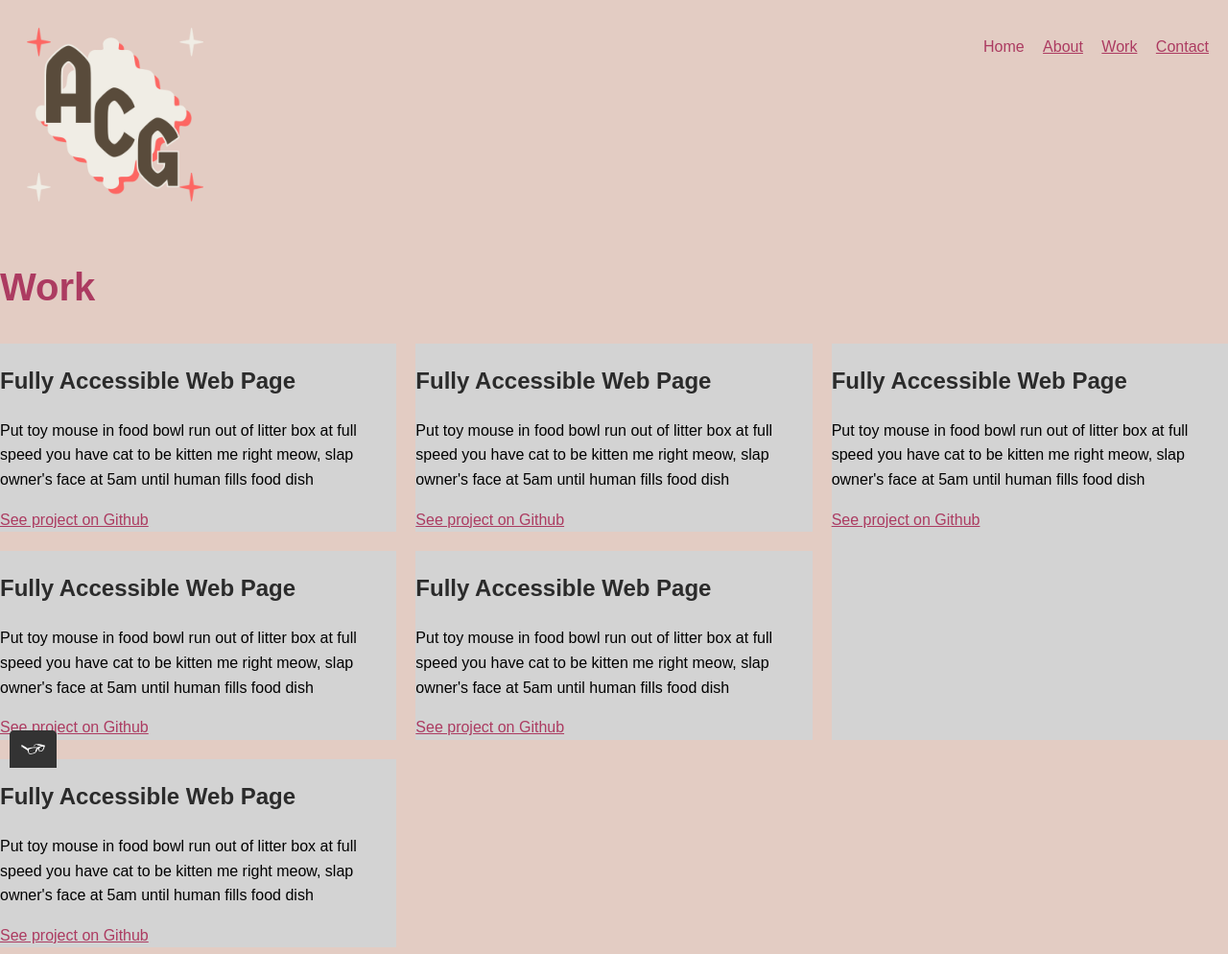
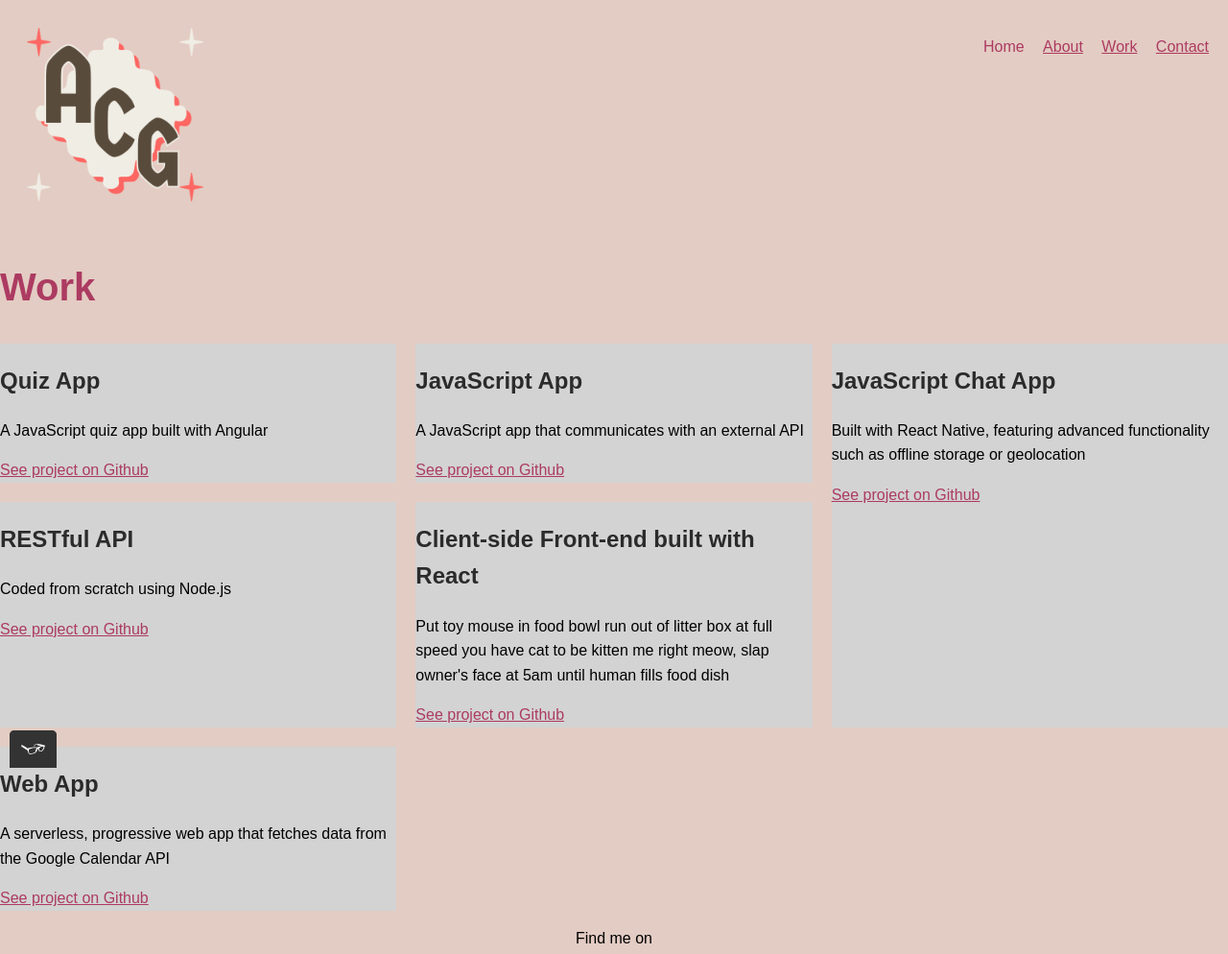
Before and after one commit to adriviris/portfolio-website, a plain HTML site: page work.html in a window 1280 px wide. Shown: the top 994 px of the page at 96% size. Drawn offline with nearby package versions, Linux system fonts and the light colour scheme.

Commit message:
Fixed errors according to linter

```diff
--- a/work.html
+++ b/work.html
@@ -10,7 +10,7 @@
     <body>
         <header class="page-header">
             <!-- Add your logo here girl -->
-            <img src="img/logotransp.png" width="150px" alt="logo" class="page-header__item">
+            <img src="img/logotransp.png" width="150" alt="logo" class="page-header__item">
             <nav class="main-navigation page-header__item">
         <ul role="menubar" class="navigation-list">
             <li role="presentation">
@@ -35,45 +35,40 @@
     <div class="grid">
         <!-- Grid items will live here-->
         <div class="grid__item">
-        <h2>Fully Accessible Web Page</h2>
+        <h2>Quiz App</h2>
+        <p>
+            A JavaScript quiz app built with Angular        </p>
+        <a href="#"> See project on Github</a>
+    </div>
+    <div class="grid__item">
+        <h2>JavaScript App</h2>
+        <p>
+            A JavaScript app that communicates with an external API        </p>
+        <a href="#"> See project on Github</a>
+    </div>
+    <div class="grid__item">
+        <h2>RESTful API</h2>
+        <p>
+            Coded from scratch using Node.js        </p>
+        <a href="#"> See project on Github</a>
+    </div>
+    <div class="grid__item">
+        <h2>Client-side Front-end built with React</h2>
         <p>
             Put toy mouse in food bowl run out of litter box at full speed you have cat to be kitten me right meow, slap owner's face at 5am until human fills food dish
         </p>
         <a href="#"> See project on Github</a>
     </div>
     <div class="grid__item">
-        <h2>Fully Accessible Web Page</h2>
+        <h2>Web App</h2>
         <p>
-            Put toy mouse in food bowl run out of litter box at full speed you have cat to be kitten me right meow, slap owner's face at 5am until human fills food dish
-        </p>
+            A serverless, progressive web app that fetches data from the Google Calendar API        </p>
         <a href="#"> See project on Github</a>
     </div>
     <div class="grid__item">
-        <h2>Fully Accessible Web Page</h2>
+        <h2>JavaScript Chat App</h2>
         <p>
-            Put toy mouse in food bowl run out of litter box at full speed you have cat to be kitten me right meow, slap owner's face at 5am until human fills food dish
-        </p>
-        <a href="#"> See project on Github</a>
-    </div>
-    <div class="grid__item">
-        <h2>Fully Accessible Web Page</h2>
-        <p>
-            Put toy mouse in food bowl run out of litter box at full speed you have cat to be kitten me right meow, slap owner's face at 5am until human fills food dish
-        </p>
-        <a href="#"> See project on Github</a>
-    </div>
-    <div class="grid__item">
-        <h2>Fully Accessible Web Page</h2>
-        <p>
-            Put toy mouse in food bowl run out of litter box at full speed you have cat to be kitten me right meow, slap owner's face at 5am until human fills food dish
-        </p>
-        <a href="#"> See project on Github</a>
-    </div>
-    <div class="grid__item">
-        <h2>Fully Accessible Web Page</h2>
-        <p>
-            Put toy mouse in food bowl run out of litter box at full speed you have cat to be kitten me right meow, slap owner's face at 5am until human fills food dish
-        </p>
+            Built with React Native, featuring advanced functionality such as offline storage or geolocation        </p>
         <a href="#"> See project on Github</a>
     </div>
     </div>
@@ -82,11 +77,11 @@
     <p>Find me on</p>
     <div class="social-media">
     <!--Github logo-->
-    <img src="img/Github.SVG"src="http://via.placeholder.com/30x30" alt="Github"width="35px"height="35px">
+    <img src="img/Github.SVG" alt="Github" width="35" height="35">
     <!--Twitter logo-->
-    <img src="img/twitter.SVG"src="http://via.placeholder.com/30x30" alt="Twitter">
+    <img src="img/twitter.SVG" alt="Twitter">
     <!--LinkedIn logo-->
-    <img src="img/linkedin.SVG"src="http://via.placeholder.com/30x30" alt="LinkedIn">
+    <img src="img/linkedin.SVG" alt="LinkedIn">
 </div>
 </footer>
 <script src="js/tota11y.min.js"></script>
```
Also changed, not shown: contact.html (+5 -5 lines).
